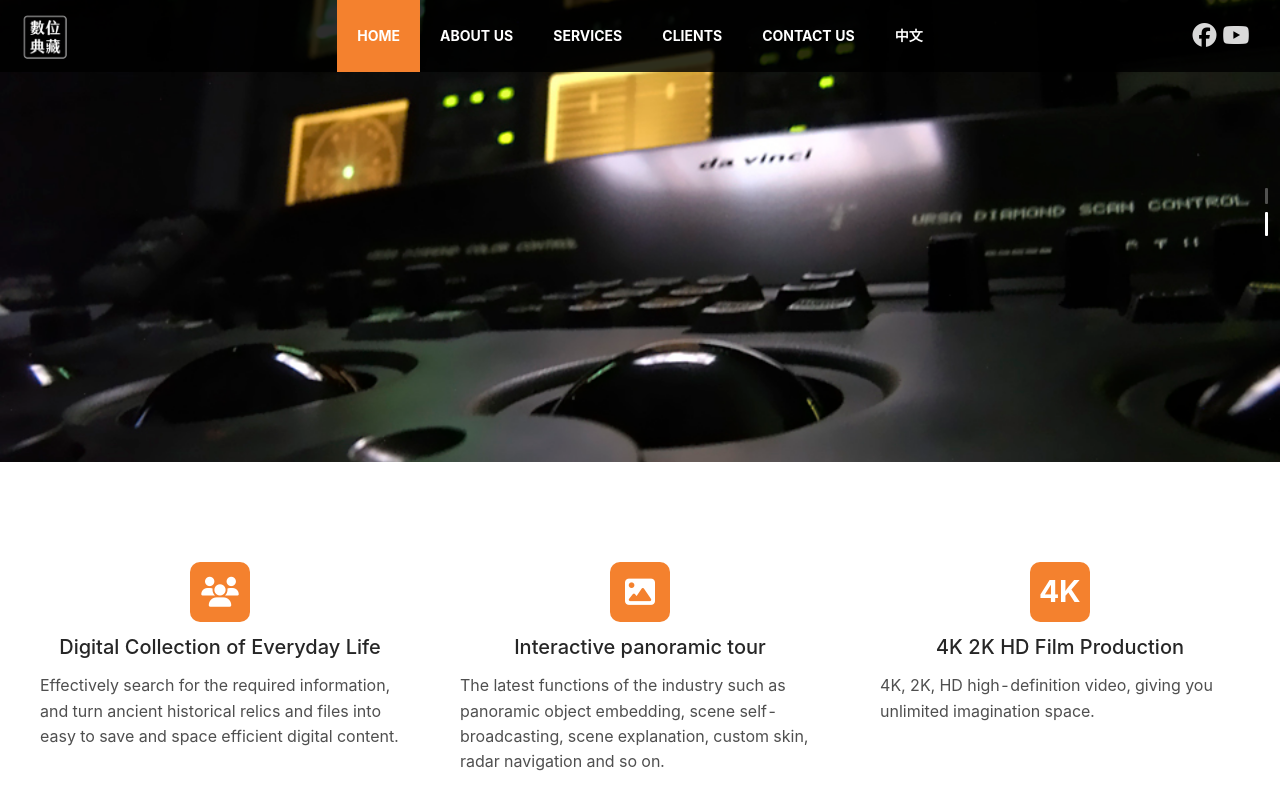
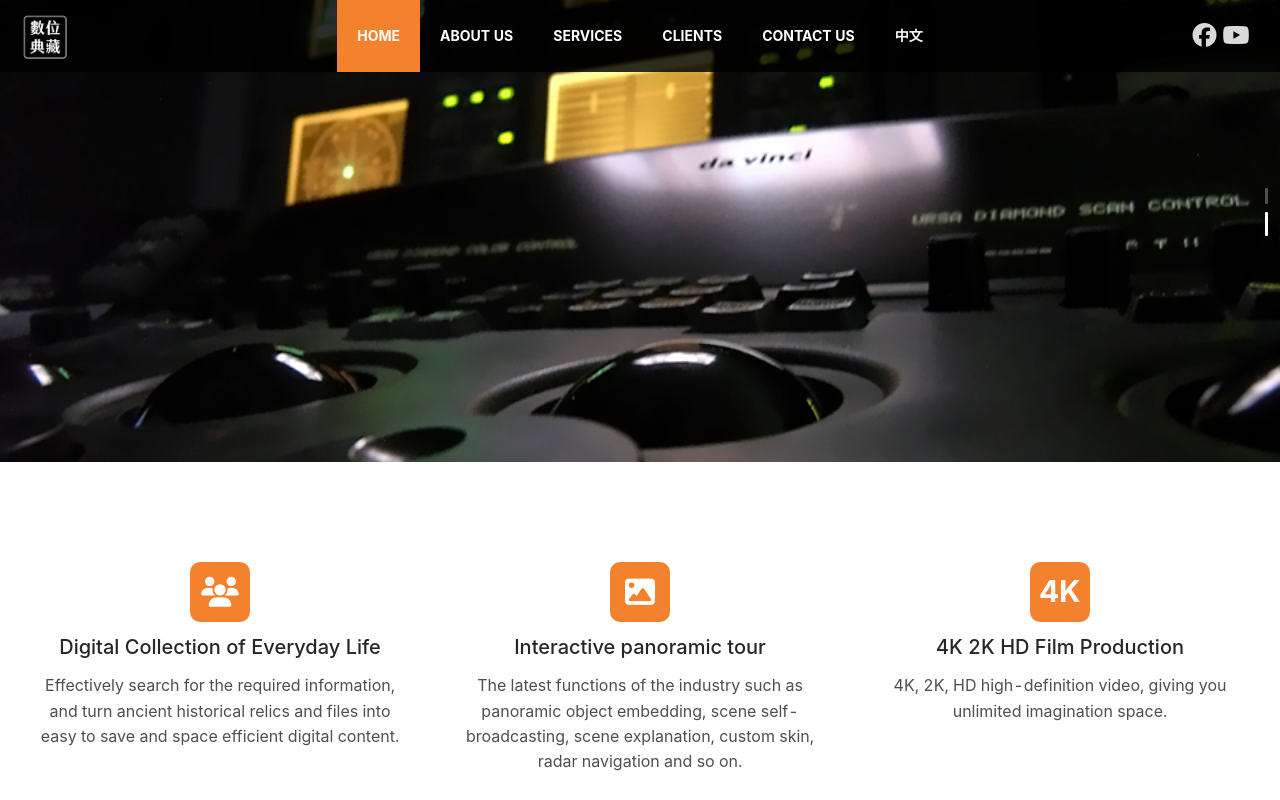
Before and after one commit to serpient/goodspeed-en, a React (Create React App) app: page / in a window 1280 px wide. Shown: the top 800 px of the page. Built offline with nearby package versions, Linux system fonts and the light colour scheme.

Commit message:
Align text service subtext as centered

```diff
--- a/src/homePage/HomePage.scss
+++ b/src/homePage/HomePage.scss
@@ -38,6 +38,7 @@
     .service {
       display: flex;
       flex-direction: column;
+      align-content: center;
       a {
         align-self: center;
         margin-bottom: 10px;
@@ -52,6 +53,7 @@
       max-width: 80vw;
       font-size: 16px;
       color: $grey-800;
+      text-align: center;
     }
     .icon--container {
       display: grid;
```
